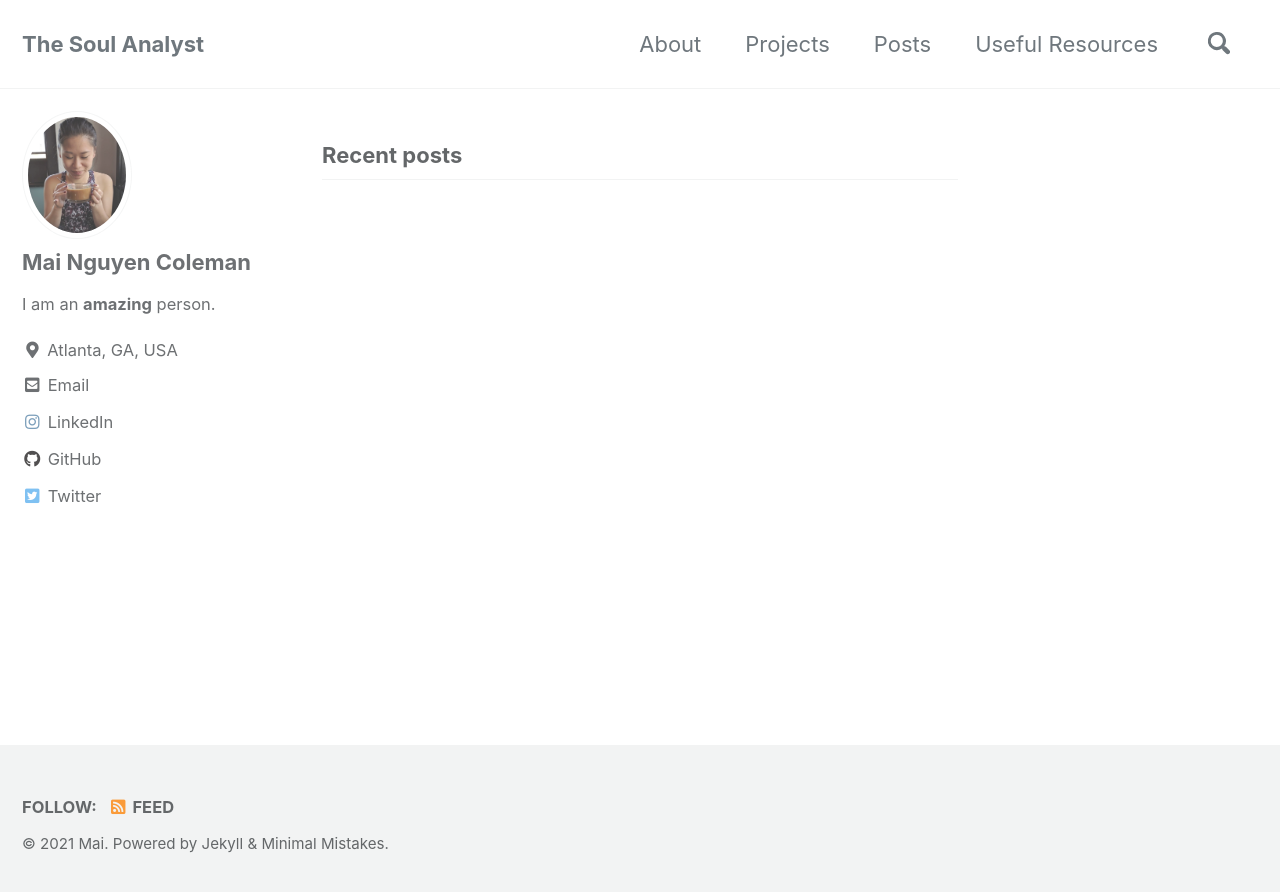
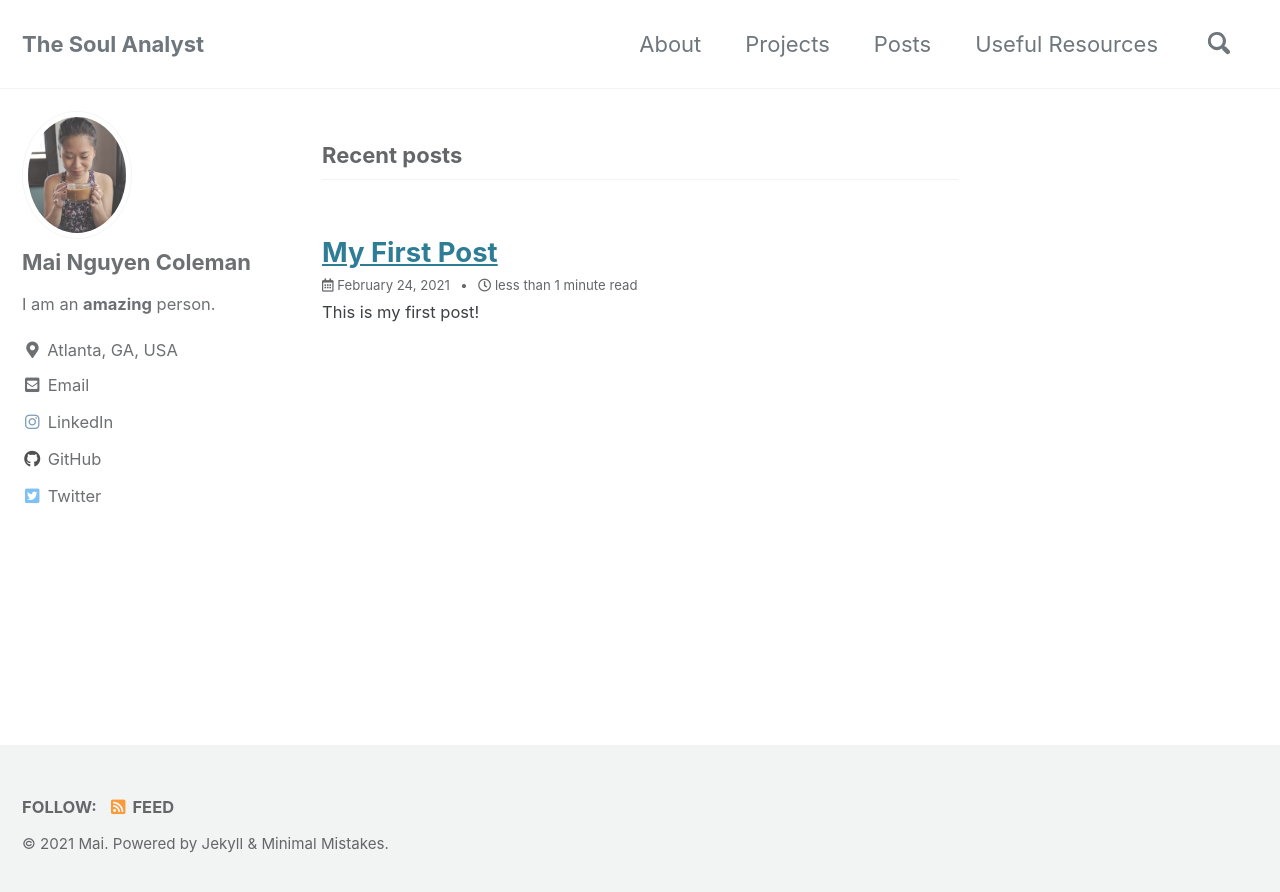
Before and after one commit to mai-n-coleman/mai-n-coleman, a Jekyll site: the page built from index.html, in a window 1280 px wide. Shown: the top 892 px of the page. Built offline with Jekyll 4.4.1, drawn with Linux system fonts in a browser that asks for light colours; cached includes are drawn as plain includes; the list of posts is cut into pages by our own code.

Commit message:
added basic about page and a post

```diff
--- a/_config.yml
+++ b/_config.yml
@@ -283,6 +283,7 @@ defaults:
       comments: true
       share: true
       related: true
+      show_date: true
 
   # _pages
   - scope:
--- /dev/null
+++ b/_posts/2021-02-24-my-first-blog.md
@@ -0,0 +1,6 @@
+---
+permalink: /posts/
+title: "My First Post"
+---
+
+This is my first post!
```
Also changed, not shown: _pages/about.md (added, +8 -0 lines).
